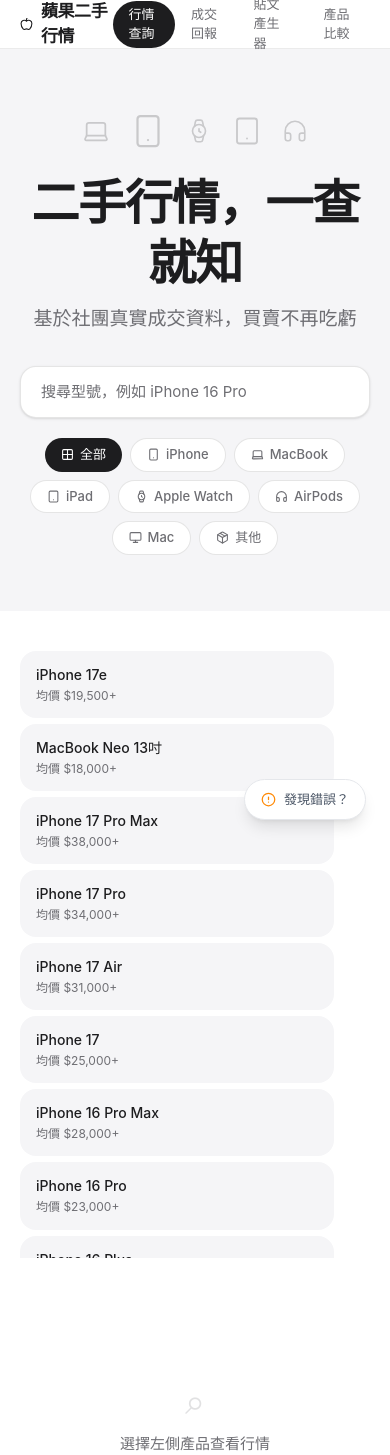
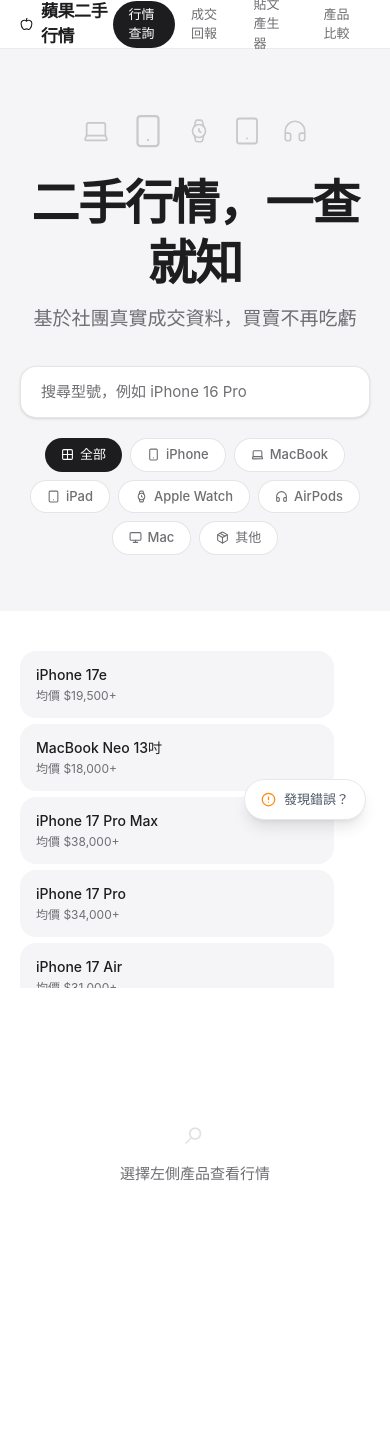
Before and after one commit to klland/apple-community-dashboard, a React (Vite) app: page / in a window 390 px wide. Shown: the top 1455 px of the page. After the commit the page ends 1316 px from the top, so only its background shows below. Built offline with nearby package versions, Linux system fonts and the light colour scheme.

Commit message:
fix: improve mobile layout on QueryPage
- Price cards stack vertically on mobile
- Product list limited to 40vh on mobile to leave room for details

```diff
--- a/src/pages/QueryPage.jsx
+++ b/src/pages/QueryPage.jsx
@@ -148,7 +148,7 @@
       <div className="max-w-[980px] mx-auto px-5 py-10">
         <div className="grid grid-cols-1 lg:grid-cols-3 gap-8">
           {/* Product list */}
-          <div className="col-span-1 space-y-1.5 max-h-[72vh] overflow-y-auto pr-1">
+          <div className="col-span-1 space-y-1.5 max-h-[40vh] lg:max-h-[72vh] overflow-y-auto pr-1">
             {filtered.length === 0 && (
               <p className="text-[13px] text-[#6e6e73] text-center py-8">找不到相關產品</p>
             )}
@@ -193,7 +193,7 @@
                 </div>
 
                 {/* KPI cards */}
-                <div className="grid grid-cols-1 sm:grid-cols-3 gap-3">
+                <div className="grid grid-cols-1 gap-3">
                   <div className="bg-[#f5f5f7] rounded-2xl p-4">
                     <p className="text-[11px] text-[#6e6e73] mb-1 font-medium">社團均價</p>
                     {avgLoading
```
